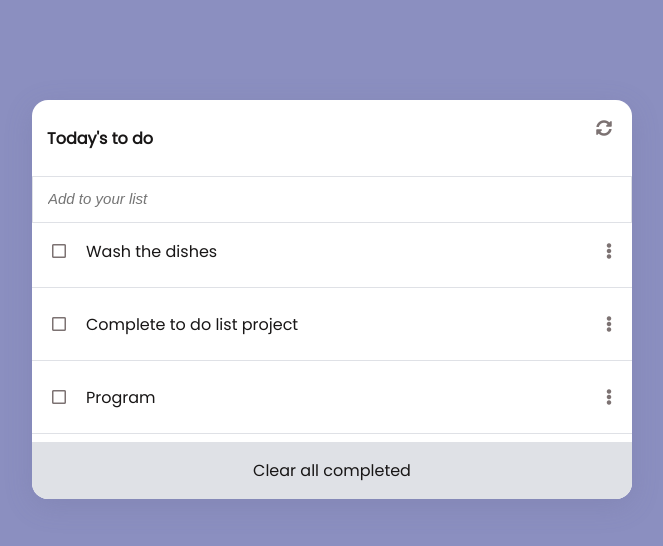
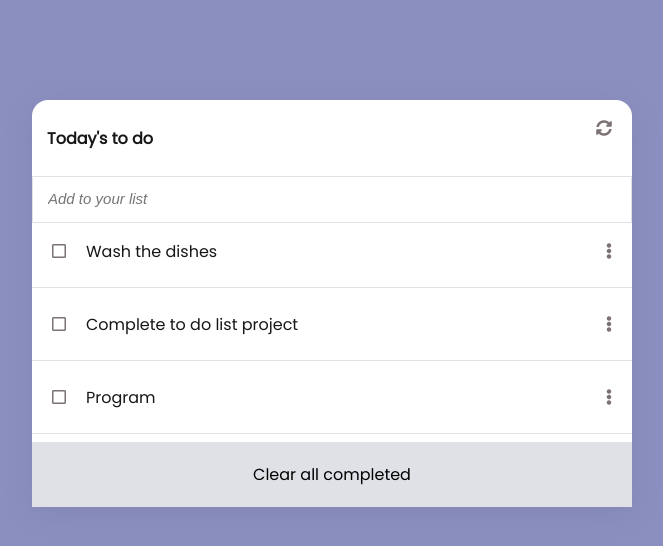
Before and after one commit to Gbengacode/todolist-app, a website built with webpack: page src/index.html in a window 1280 px wide. Shown: the whole page, without its empty margins (308-971 px from the left). Built offline with nearby package versions, Linux system fonts and the light colour scheme.

Commit message:
Clean up my code for best practices

```diff
--- a/src/css/main.css
+++ b/src/css/main.css
@@ -78,17 +78,15 @@ i {
 }
 
 .container > .clear {
+  padding: 20px;
+  font-size: 16px;
+  font-family: 'Poppins', sans-serif;
+  border: none;
   background: #dfe1e6;
-  border-bottom-left-radius: 16px;
-  border-bottom-right-radius: 16px;
+  cursor: pointer;
 }
 
-.container > .clear > p {
-  text-align: center;
-  color: #181616;
+.container > .clear:hover {
+  text-decoration: underline;
+  background: #b6bac4;
 }
-
-.container > .clear > p:hover {
-  text-decoration: underline;
-  cursor: pointer;
-}
--- a/src/index.html
+++ b/src/index.html
@@ -1,9 +1,9 @@
 <!DOCTYPE html>
 <html lang="en">
   <head>
-    <meta charset="UTF-8">
-    <meta http-equiv="X-UA-Compatible" content="IE=edge">
-    <meta name="viewport" content="width=device-width, initial-scale=1.0">
+    <meta charset="UTF-8" />
+    <meta http-equiv="X-UA-Compatible" content="IE=edge" />
+    <meta name="viewport" content="width=device-width, initial-scale=1.0" />
     <link
       rel="stylesheet"
       href="https://use.fontawesome.com/releases/v5.15.4/css/all.css"
@@ -14,12 +14,10 @@
   </head>
   <body>
     <div class="container">
-
-      <div class="sub-container"><h1>Today's to do</h1><i class="fas fa-sync-alt"></i></div>
-
-
+      <div class="sub-container">
+        <h1>Today's to do</h1>
+        <i class="fas fa-sync-alt"></i>
       </div>
-
-
+    </div>
   </body>
 </html>
--- a/src/index.js
+++ b/src/index.js
@@ -3,7 +3,6 @@ import Items from './data.js';
 import template from './template.js';
 
 const container = document.querySelector('.container');
-
 const form = document.createElement('form');
 const input = document.createElement('input');
 const ul = document.createElement('ul');
@@ -11,5 +10,4 @@ input.setAttribute('type', 'text');
 input.setAttribute('placeholder', 'Add to your list');
 form.appendChild(input);
 container.appendChild(form);
-console.log(container)
 template(Items, container, ul);
--- a/src/template.js
+++ b/src/template.js
@@ -5,9 +5,7 @@ export default (Items, container, ul) => {
 
   container.appendChild(ul);
   container.innerHTML += `
-
-  <div class="clear"><p>Clear all completed</p></div>
-
+    <button type="button" class="clear">Clear all completed </button>
 
   `;
 };
```
Lines whose indentation alone changed are shown as unchanged.
